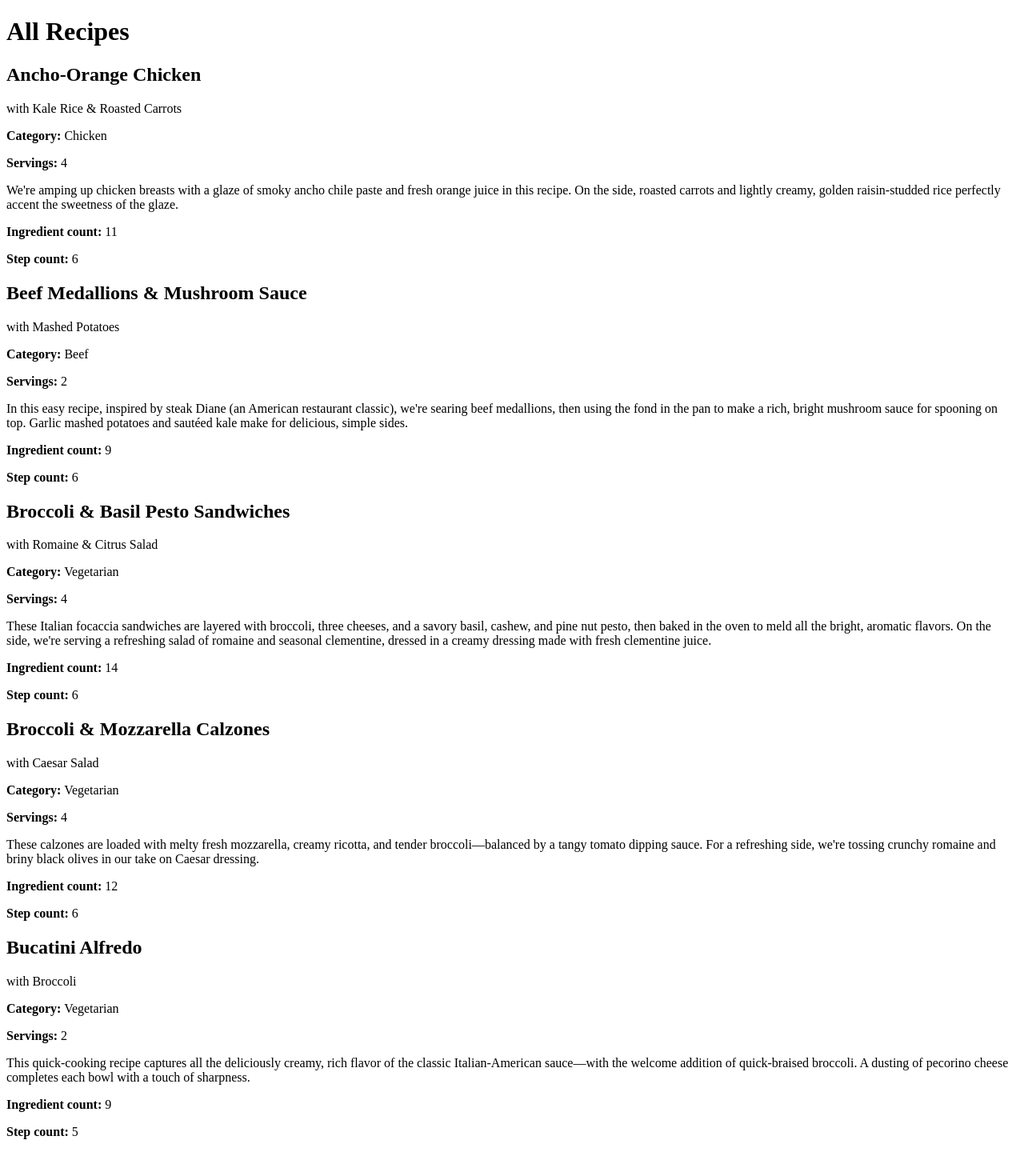
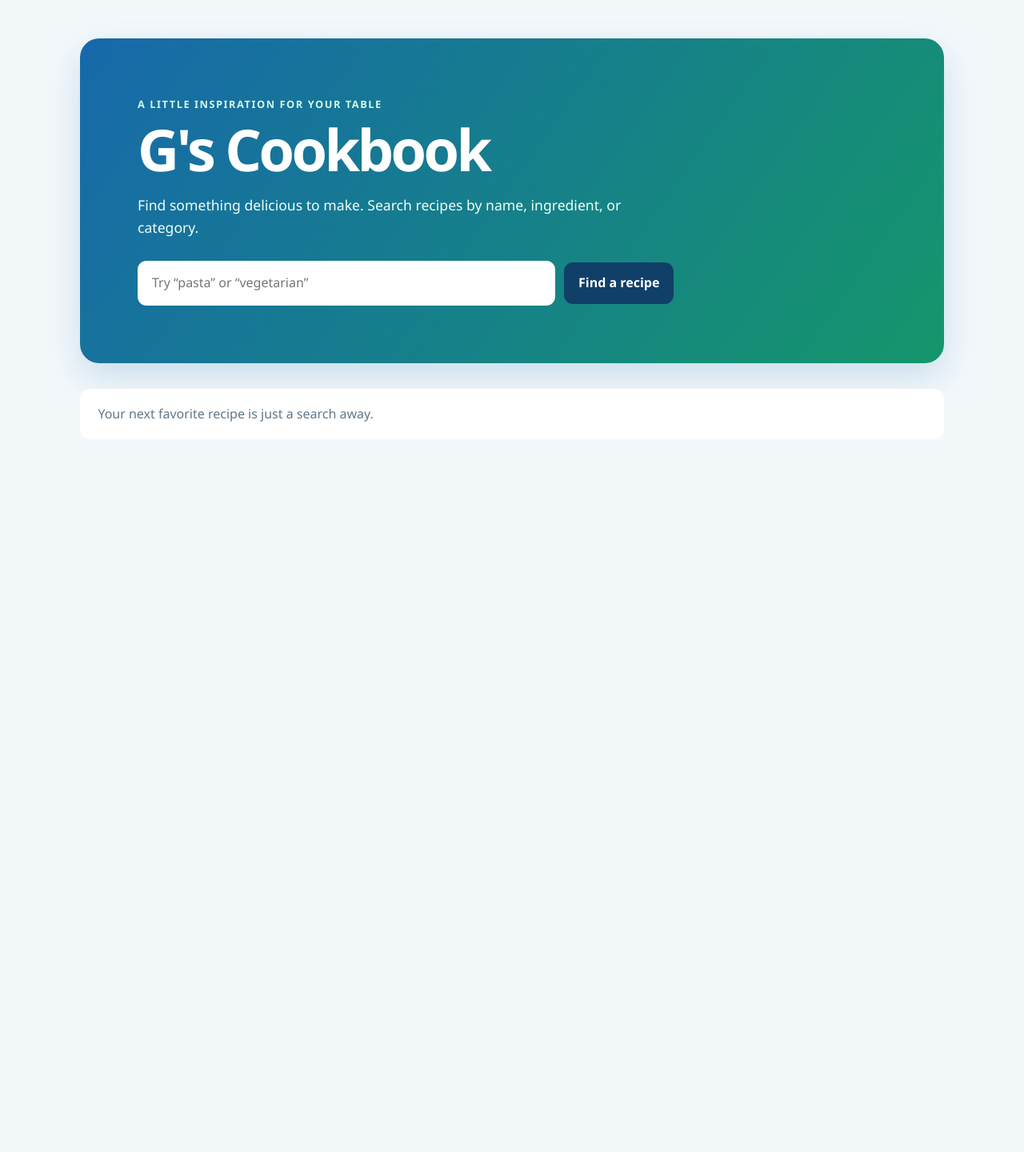
Before and after one commit to David-UXID/uxid232-de456, a PHP site: page /recipes.php in a window 1280 px wide. Shown: the whole page at 80% size. After the commit the page ends 527 px from the top, so only its background shows below. Run offline with PHP 8.4, Linux system fonts and the light colour scheme; data comes from the database, SQL or seed files in the repository.

Commit message:
added a search bar and some css

```diff
--- a/recipes.php
+++ b/recipes.php
@@ -11,14 +11,34 @@ mysqli_report(MYSQLI_REPORT_ERROR | MYSQLI_REPORT_STRICT);
 // Start with an empty recipe list and no error message in case the page cannot load data.
 $recipes = [];
 $error = '';
+$q = trim((string) ($_GET['q'] ?? ''));
 
 // Load the recipes in alphabetical order and prepare the connection for common international characters.
+// Recipes stay hidden until the user submits a search.
+$searched = $q !== '';
 try {
+    if (!$searched) {
+        throw new RuntimeException('skip');
+    }
     $conn = new mysqli($host, $user, $pass, $db);
     $conn->set_charset('utf8mb4');
-    $result = $conn->query('SELECT recipes.id, recipes.title, recipes.subtitle, COALESCE(categories.name, \'\') AS category, recipes.servings, recipes.description, recipes.ingredient_count, recipes.step_count FROM recipes LEFT JOIN categories ON categories.id = recipes.category_id ORDER BY recipes.title');
-    $recipes = $result->fetch_all(MYSQLI_ASSOC);
+    // Use a prepared statement so the search text is never inserted into the SQL directly.
+    $sql = 'SELECT recipes.id, recipes.title, recipes.subtitle, COALESCE(categories.name, \'\') AS category, recipes.servings, recipes.description, recipes.ingredient_count, recipes.step_count FROM recipes LEFT JOIN categories ON categories.id = recipes.category_id';
+    if ($q !== '') {
+        $sql .= ' WHERE recipes.title LIKE ? OR recipes.subtitle LIKE ? OR recipes.description LIKE ? OR categories.name LIKE ?';
+    }
+    $sql .= ' ORDER BY recipes.title';
+    $stmt = $conn->prepare($sql);
+    if ($q !== '') {
+        $like = '%' . addcslashes($q, '%_\\') . '%';
+        $stmt->bind_param('ssss', $like, $like, $like, $like);
+    }
+    $stmt->execute();
+    $recipes = $stmt->get_result()->fetch_all(MYSQLI_ASSOC);
+    $stmt->close();
     $conn->close();
+} catch (RuntimeException $e) {
+    // No search yet; nothing to load.
 } catch (mysqli_sql_exception $e) {
     // Show a simple message on the page instead of exposing database details.
     $error = 'Could not load recipes.';
@@ -34,33 +54,53 @@ function e(string $s): string { return htmlspecialchars($s, ENT_QUOTES, 'UTF-8')
     <meta charset="UTF-8">
     <meta name="viewport" content="width=device-width, initial-scale=1">
     <title>My Cookbook</title>
+    <link rel="stylesheet" href="styles.css">
 </head>
 <body>
-    <!-- Show a database error, an empty-list message, or the recipes that were loaded. -->
-    <h1>All Recipes</h1>
+    <main class="cookbook">
+        <header class="hero">
+            <p class="eyebrow">A little inspiration for your table</p>
+            <h1>G's Cookbook</h1>
+            <p class="intro">Find something delicious to make. Search recipes by name, ingredient, or category.</p>
+            <form class="search" method="get" action="recipes.php" role="search">
+                <label class="sr-only" for="recipe-search">Search recipes</label>
+                <input id="recipe-search" type="search" name="q" value="<?php echo e($q); ?>" placeholder="Try “pasta” or “vegetarian”">
+                <button type="submit">Find a recipe</button>
+                <?php if ($q !== ''): ?>
+                    <a class="clear-search" href="recipes.php">Clear</a>
+                <?php endif; ?>
+            </form>
+        </header>
+        <section class="results" aria-label="Recipe results">
             <?php if ($error): ?>
-        <p><?php echo e($error); ?></p>
+                <p class="notice"><?php echo e($error); ?></p>
+            <?php elseif (!$searched): ?>
+                <p class="empty-state">Your next favorite recipe is just a search away.</p>
             <?php elseif (!$recipes): ?>
-        <p>No recipes found.</p>
+                <p class="empty-state">No recipes found<?php echo $q !== '' ? ' for "' . e($q) . '"' : ''; ?>. Try another search.</p>
             <?php else: ?>
-        <!-- Create one article for each recipe, safely displaying its details. -->
+                <h2 class="results-heading">Recipes to try</h2>
+                <div class="recipe-grid">
                     <?php foreach ($recipes as $r): ?>
-            <article>
-                <h2><?php echo e($r['title']); ?></h2>
-                <!-- Only show the subtitle and category when each value is present. -->
+                        <article class="recipe-card">
+                            <?php if ($r['category'] !== ''): ?>
+                                <p class="category"><?php echo e($r['category']); ?></p>
+                            <?php endif; ?>
+                            <h3><?php echo e($r['title']); ?></h3>
                             <?php if ($r['subtitle'] !== ''): ?>
-                    <p><?php echo e($r['subtitle']); ?></p>
+                                <p class="subtitle"><?php echo e($r['subtitle']); ?></p>
                             <?php endif; ?>
-                <?php if ($r['category'] !== ''): ?>
-                    <p><strong>Category:</strong> <?php echo e($r['category']); ?></p>
-                <?php endif; ?>
-                <!-- Show the recipe description along with its serving, ingredient, and step counts. -->
-                <p><strong>Servings:</strong> <?php echo (int) $r['servings']; ?></p>
-                <p><?php echo e($r['description']); ?></p>
-                <p><strong>Ingredient count:</strong> <?php echo (int) $r['ingredient_count']; ?></p>
-                <p><strong>Step count:</strong> <?php echo (int) $r['step_count']; ?></p>
+                            <p class="description"><?php echo e($r['description']); ?></p>
+                            <ul class="recipe-details" aria-label="Recipe details">
+                                <li><strong><?php echo (int) $r['servings']; ?></strong> servings</li>
+                                <li><strong><?php echo (int) $r['ingredient_count']; ?></strong> ingredients</li>
+                                <li><strong><?php echo (int) $r['step_count']; ?></strong> steps</li>
+                            </ul>
                         </article>
                     <?php endforeach; ?>
+                </div>
             <?php endif; ?>
+        </section>
+    </main>
 </body>
 </html>
--- /dev/null
+++ b/styles.css
@@ -0,0 +1,228 @@
+:root {
+    color-scheme: light;
+    --blue: #1769aa;
+    --blue-dark: #104d7c;
+    --green: #15966b;
+    --green-light: #e5f6ee;
+    --ink: #193247;
+    --muted: #607789;
+    --paper: #f3f8fb;
+    --white: #fff;
+}
+
+* {
+    box-sizing: border-box;
+}
+
+body {
+    margin: 0;
+    background: var(--paper);
+    color: var(--ink);
+    font-family: "Segoe UI", Arial, sans-serif;
+    line-height: 1.6;
+}
+
+.cookbook {
+    width: min(100% - 2rem, 1080px);
+    margin: 0 auto;
+    padding: 3rem 0 4rem;
+}
+
+.hero {
+    padding: clamp(2rem, 6vw, 4.5rem);
+    border-radius: 1.5rem;
+    background: linear-gradient(125deg, #1769aa, #15966b);
+    color: var(--white);
+    box-shadow: 0 18px 45px rgb(23 105 170 / 18%);
+}
+
+.eyebrow {
+    margin: 0 0 0.4rem;
+    color: #d3f7e7;
+    font-size: 0.8rem;
+    font-weight: 700;
+    letter-spacing: 0.12em;
+    text-transform: uppercase;
+}
+
+h1 {
+    margin: 0;
+    font-size: clamp(2.5rem, 7vw, 4.5rem);
+    letter-spacing: -0.05em;
+    line-height: 1.1;
+}
+
+.intro {
+    max-width: 38rem;
+    margin: 1rem 0 1.75rem;
+    color: #effff7;
+    font-size: 1.1rem;
+}
+
+.search {
+    display: flex;
+    align-items: center;
+    gap: 0.7rem;
+    max-width: 670px;
+}
+
+.search input {
+    flex: 1;
+    min-width: 0;
+    min-height: 3.25rem;
+    padding: 0.8rem 1rem;
+    border: 2px solid transparent;
+    border-radius: 0.7rem;
+    background: var(--white);
+    color: var(--ink);
+    font: inherit;
+}
+
+.search input:focus {
+    border-color: #b7f2d5;
+    outline: 3px solid rgb(255 255 255 / 35%);
+}
+
+.search button {
+    min-height: 3.25rem;
+    padding: 0.75rem 1.1rem;
+    border: 0;
+    border-radius: 0.7rem;
+    background: #103f68;
+    color: var(--white);
+    cursor: pointer;
+    font: inherit;
+    font-weight: 700;
+    transition: background 150ms ease, transform 150ms ease;
+}
+
+.search button:hover {
+    background: #0c3151;
+    transform: translateY(-1px);
+}
+
+.clear-search {
+    color: var(--white);
+    font-weight: 600;
+}
+
+.results {
+    padding-top: 2rem;
+}
+
+.results-heading {
+    margin: 0 0 1rem;
+    font-size: 1.5rem;
+}
+
+.empty-state,
+.notice {
+    margin: 0;
+    padding: 1.2rem 1.4rem;
+    border-radius: 0.8rem;
+    background: var(--white);
+    color: var(--muted);
+}
+
+.notice {
+    border-left: 4px solid var(--green);
+    color: var(--ink);
+}
+
+.recipe-grid {
+    display: grid;
+    grid-template-columns: repeat(auto-fit, minmax(min(100%, 280px), 1fr));
+    gap: 1rem;
+}
+
+.recipe-card {
+    padding: 1.4rem;
+    border: 1px solid #e1ebf0;
+    border-radius: 1rem;
+    background: var(--white);
+    box-shadow: 0 8px 24px rgb(25 50 71 / 5%);
+}
+
+.category {
+    display: inline-block;
+    margin: 0 0 0.6rem;
+    padding: 0.2rem 0.65rem;
+    border-radius: 99px;
+    background: var(--green-light);
+    color: #08734d;
+    font-size: 0.78rem;
+    font-weight: 700;
+}
+
+.recipe-card h3 {
+    margin: 0;
+    color: var(--blue-dark);
+    font-size: 1.35rem;
+    line-height: 1.3;
+}
+
+.subtitle {
+    margin: 0.35rem 0 0;
+    color: var(--muted);
+    font-weight: 600;
+}
+
+.description {
+    margin: 1rem 0;
+}
+
+.recipe-details {
+    display: flex;
+    flex-wrap: wrap;
+    gap: 0.5rem 1rem;
+    margin: 0;
+    padding: 0.85rem 0 0;
+    border-top: 1px solid #e7eef2;
+    color: var(--muted);
+    font-size: 0.9rem;
+    list-style: none;
+}
+
+.recipe-details strong {
+    color: var(--green);
+}
+
+.sr-only {
+    position: absolute;
+    width: 1px;
+    height: 1px;
+    overflow: hidden;
+    clip: rect(0, 0, 0, 0);
+    white-space: nowrap;
+    clip-path: inset(50%);
+}
+
+@media (max-width: 540px) {
+    .cookbook {
+        width: min(100% - 1.25rem, 1080px);
+        padding-top: 0.625rem;
+    }
+
+    .hero {
+        padding: 2rem 1.25rem;
+        border-radius: 1rem;
+    }
+
+    .search {
+        align-items: stretch;
+        flex-wrap: wrap;
+    }
+
+    .search input {
+        flex-basis: 100%;
+    }
+}
+
+@media (prefers-reduced-motion: reduce) {
+    *,
+    *::before,
+    *::after {
+        scroll-behavior: auto !important;
+        transition-duration: 0.01ms !important;
+    }
+}
```
Lines whose indentation alone changed are shown as unchanged.
